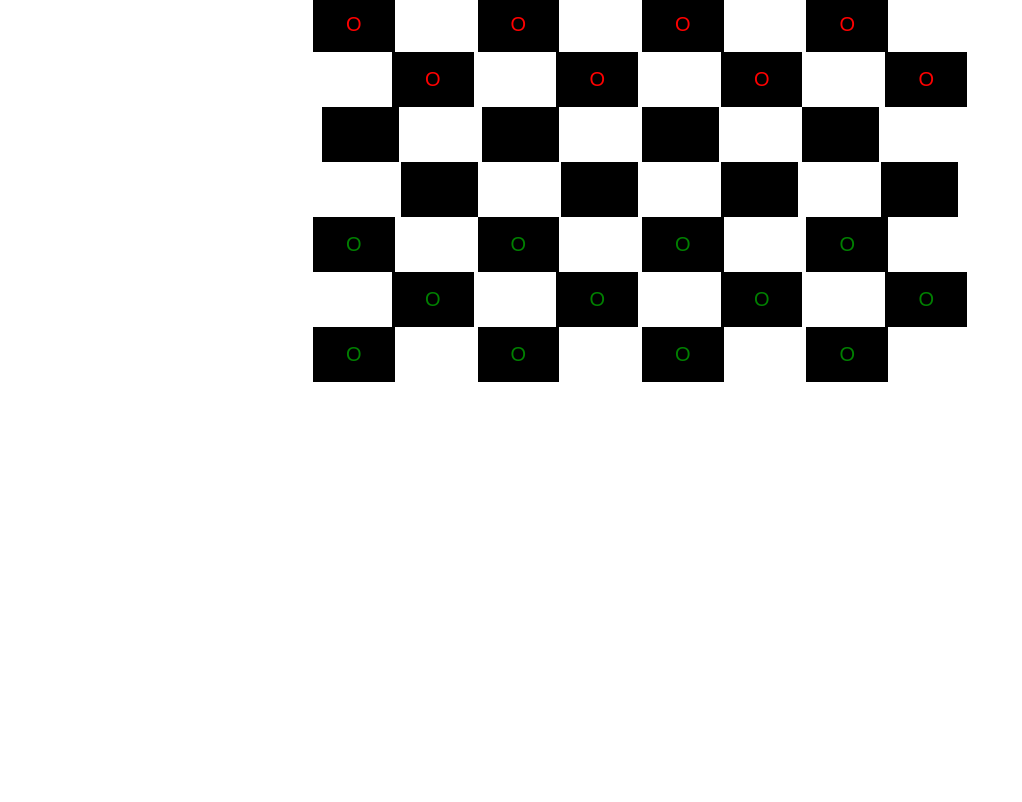
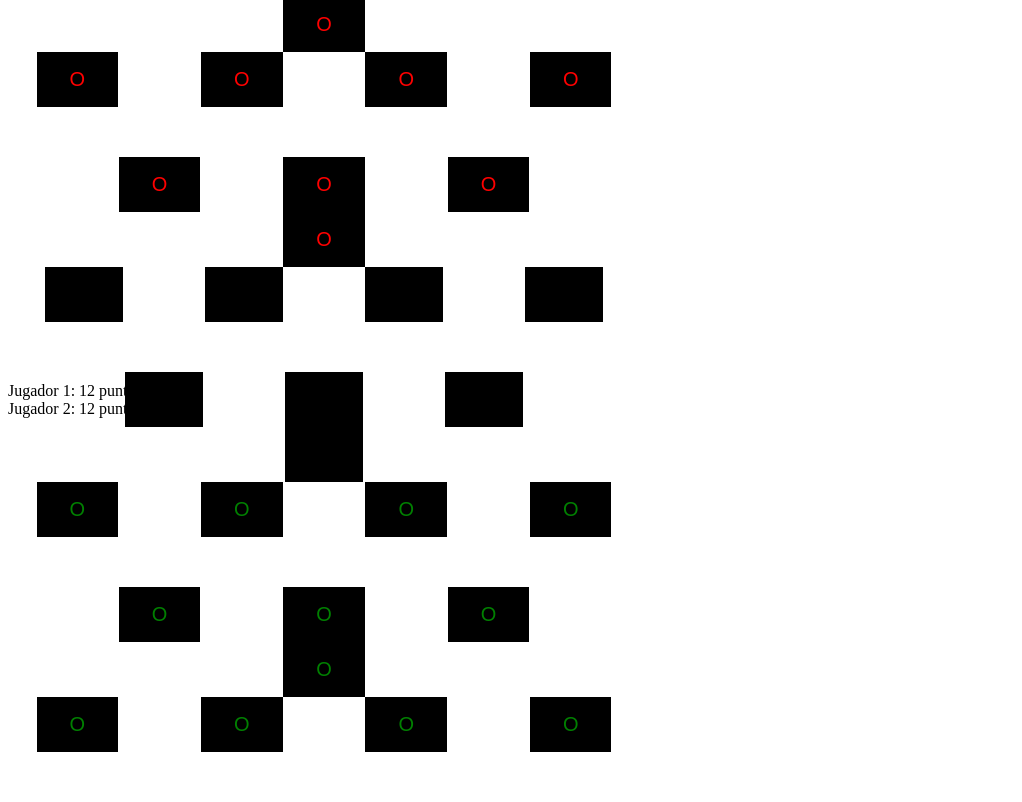
Before and after one commit to IvanFuentesR/JSCheckers, a plain HTML site: page index.html in a window 1280 px wide. Shown: the part 108-910 px from the top of the page, without its empty margins (0-1022 px from the left). Before the commit the page ends 800 px from the top, so only its background shows below. Drawn offline with Linux system fonts and the light colour scheme.

Commit message:
Cambios en la interfaz

```diff
--- a/index.html
+++ b/index.html
@@ -60,6 +60,15 @@
       background: green;
     }
 
+		.row {
+  		display: flex;
+			height: 440px;
+		}
+
+		.column {
+  		flex: 50%;
+		}
+
 </style>
 	<meta charset="UTF-8">
 	<script src="javascript/jquery.js"></script>
@@ -70,6 +79,8 @@
 
 	<div class="header">JS Checkers</div>
 
+	<div class="row">
+  	<div class="column">
 			<div class="div1" align="center">
 				<button class="white" id="11">a</button>
 				<button class="black" id="12">a</button>
@@ -150,8 +161,20 @@
 				<button class="black" id="87">a</button>
 				<button class="white" id="88">a</button>
 			</div>
+		</div>
+  	<div class="column" style="overflow: auto;">
+			<div class="msgconsole"></div>
+		</div>
+	</div>
 
-<div class="msgconsole"></div>
+	<div id="jugador1"></div>
+	<div id="jugador2"></div>
+
+
+
+
+
+
 
 </body>
 </html>
--- a/javascript/newengine.js
+++ b/javascript/newengine.js
@@ -405,13 +405,18 @@ var Board = (function() {
 })();
 
 var Player1 = (function() {
-	function Player1() {}
+	function Player1() {
+		console.log("Creando jugador 1...");
+		$( "#jugador1" ).html("Jugador 1: " + points + " puntos");
+
+	}
 
 	var points = 12;
 	var turn;
 
 	Player1.prototype.OnePointLess = function() {
 		points = points - 1;
+		$( "#jugador1" ).html("Jugador 1: " + points);
 	}
 
 	Player1.prototype.ChangeOfTurn = function(t) {
@@ -430,13 +435,17 @@ var Player1 = (function() {
 })();
 
 var Player2 = (function() {
-	function Player2() {}
+	function Player2() {
+		$( "#jugador2" ).html("Jugador 2: " + points + " puntos");
+		console.log("Creando jugador 2...");
+	}
 
 	var points = 12;
 	var turn;
 
 	Player2.prototype.OnePointLess = function() {
 		points = points - 1;
+		$( "#jugador2" ).html("Jugador 2: " + points);
 	}
 
 	Player2.prototype.ChangeOfTurn = function(t) {
```
Lines whose indentation alone changed are shown as unchanged.
